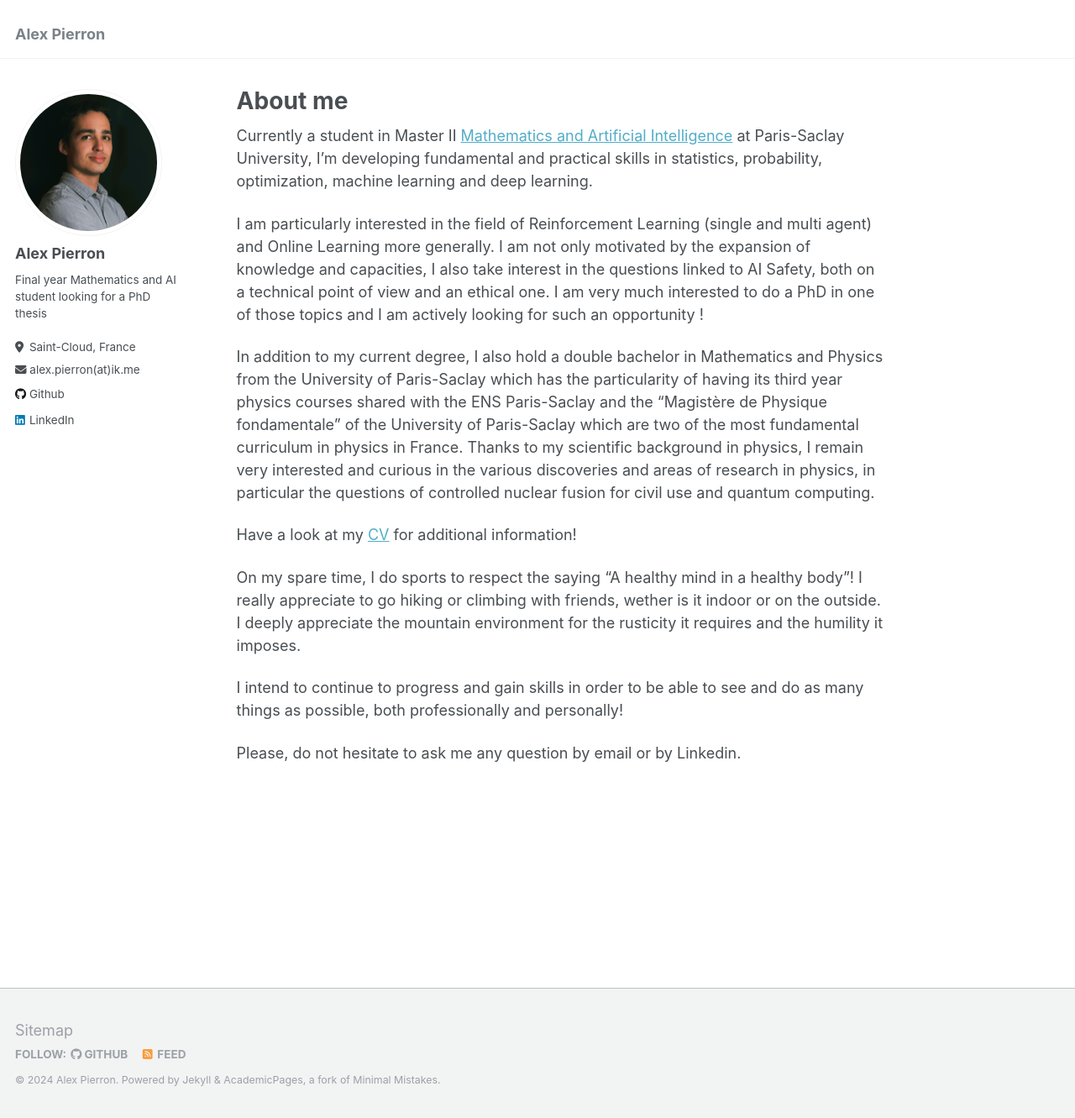
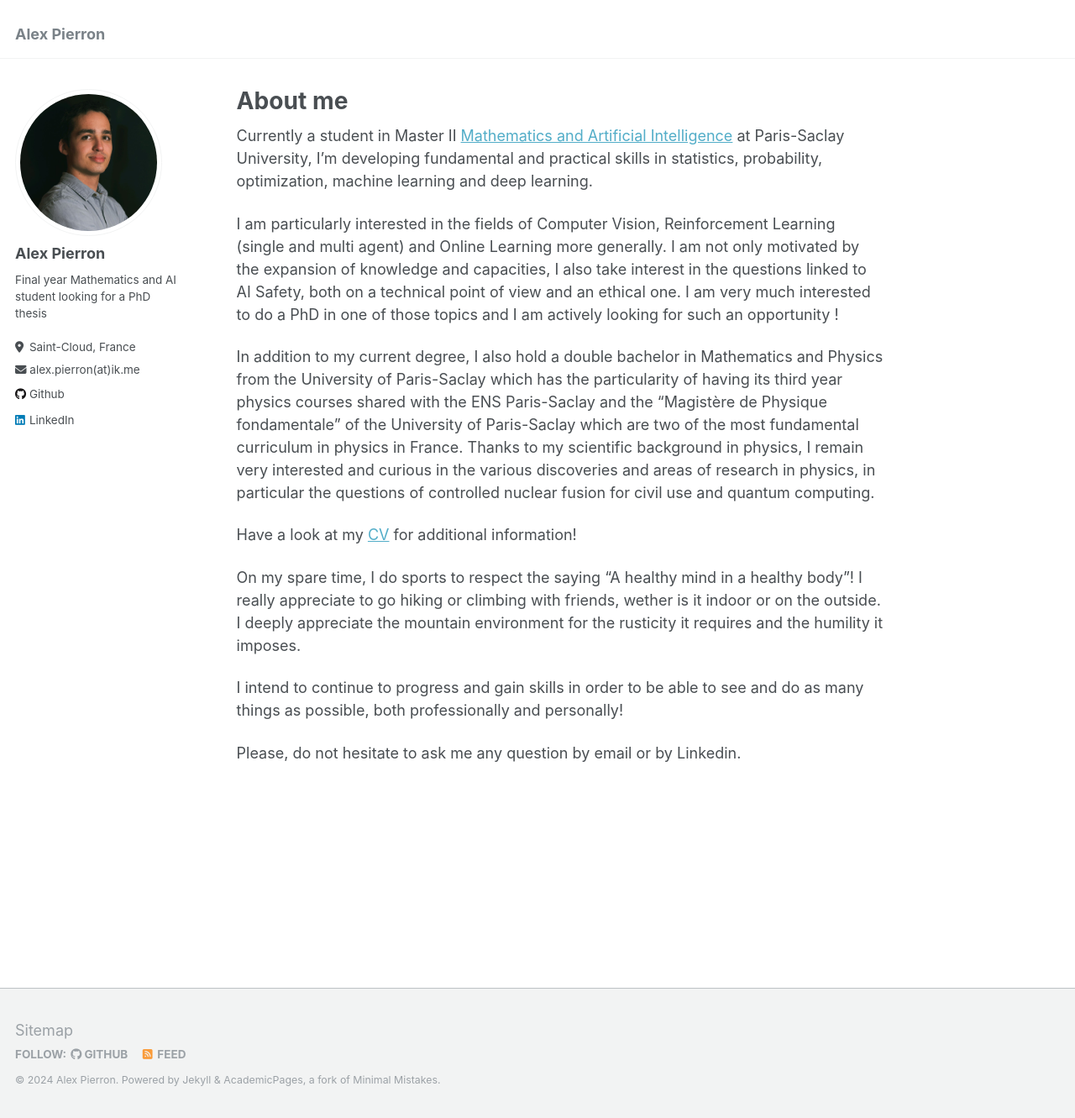
Before and after one commit to alex-pierron/alex-pierron.github.io, a Jekyll site: the page built from _pages/about.md, in a window 1280 px wide and 1331 px high. Shown: the whole window at 84% size. Built offline with Jekyll 4.4.1, drawn with Linux system fonts in a browser that asks for light colours.

Commit message:
Update about.md: Add Computer Vision to interests

```diff
--- a/_pages/about.md
+++ b/_pages/about.md
@@ -10,7 +10,7 @@ redirect_from:
 
 Currently a student in Master II [Mathematics and Artificial Intelligence](https://www.imo.universite-paris-saclay.fr/fr/etudiants/masters/mathematiques-et-applications/m2/m2-mathematique-et-intelligence-artificielle/) at Paris-Saclay University, I'm developing fundamental and practical skills in statistics, probability, optimization, machine learning and deep learning.
 
-I am particularly interested in the field of Reinforcement Learning (single and multi agent) and Online Learning more generally. I am not only motivated by the expansion of knowledge and capacities, I also take interest in the questions linked to AI Safety, both on a technical point of view and an ethical one.
+I am particularly interested in the fields of Computer Vision, Reinforcement Learning (single and multi agent) and Online Learning more generally. I am not only motivated by the expansion of knowledge and capacities, I also take interest in the questions linked to AI Safety, both on a technical point of view and an ethical one.
 I am very much interested to do a PhD in one of those topics and I am actively looking for such an opportunity !
 
 In addition to my current degree, I also hold a double bachelor in Mathematics and Physics from the University of Paris-Saclay which has the particularity of having its third year physics courses shared with the ENS Paris-Saclay and the "Magistère de Physique fondamentale" of the University of Paris-Saclay which are two of the most fundamental curriculum in physics in France.
```
